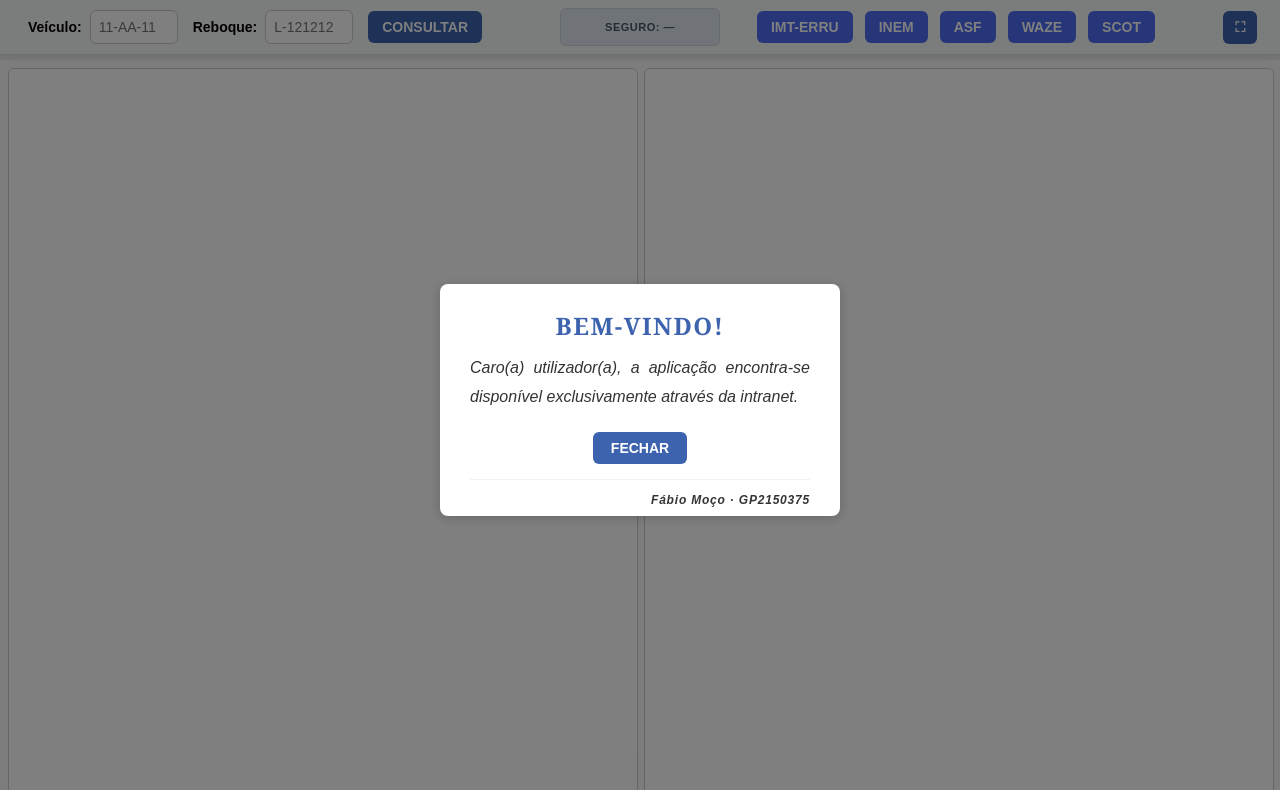
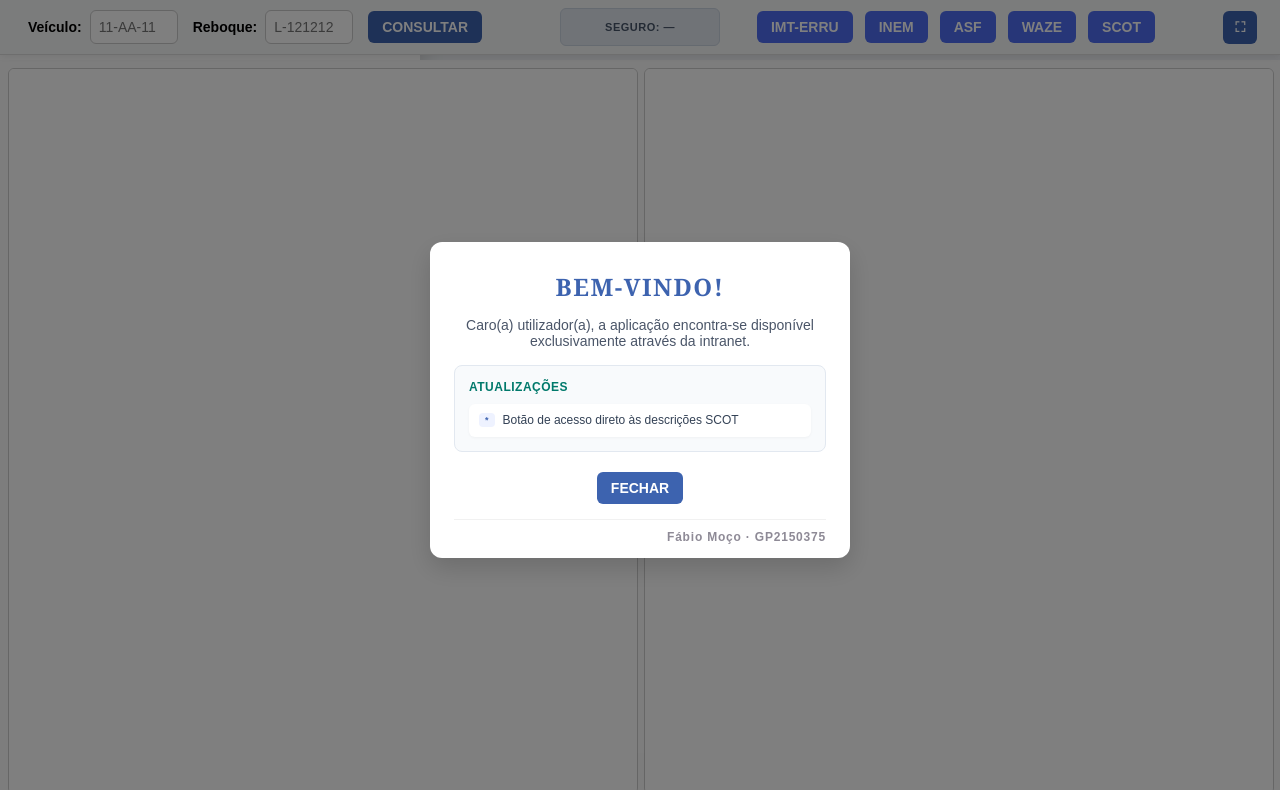
Before and after one commit to bt-ipo/bt-ipo.github.io, a plain HTML site: page teste/IPO_teste.html in a window 1280 px wide. Shown: the top 790 px of the page. Drawn offline with Linux system fonts and the light colour scheme.

Commit message:
Update IPO_teste.html

```diff
--- a/teste/IPO_teste.html
+++ b/teste/IPO_teste.html
@@ -308,7 +308,7 @@
     }
   }
 
-  /* Modal styles */
+ /* Modal styles */
   .modal-overlay {
     position: fixed;
     top: 0; left: 0; right: 0; bottom: 0;
@@ -325,16 +325,7 @@
     visibility: visible;
     opacity: 1;
   }
-  .modal-content {
-    background: white;
-    padding: 25px 30px 5px 30px;
-    border-radius: 8px;
-    max-width: 400px;
-    text-align: center;
-    box-shadow: 0 2px 12px rgba(0,0,0,0.2);
-    box-sizing: border-box;
-  }
-  .modal-content h2 {
+.modal-content h2 {
     font-family: 'Georgia', serif;
     color: #3d63af;
     font-size: 24px;
@@ -342,28 +333,91 @@
     margin: 0 0 12px 0;
     text-transform: uppercase;
     letter-spacing: 1.5px;
+    text-align: center;
   }
-  .modal-content p {
-    font-family: 'Arial', sans-serif;
-    font-size: 16px;
-    color: #333;
-    line-height: 1.8;
-    margin: 0 0 10px 0;
-    font-style: italic;
-    text-align: justify;
+
+  /* Estilo Moderno do Modal e Atualizações */
+  .modal-content {
+    background: #ffffff;
+    padding: 28px 24px 14px 24px;
+    border-radius: 12px;
+    max-width: 420px;
+    width: 90%;
+    text-align: center;
+    box-shadow: 0 10px 25px rgba(0, 0, 0, 0.15);
+    box-sizing: border-box;
   }
-  .modal-content button {
-    padding: 8px 18px;
-    background-color: #3d63af;
-    border: none;
+
+  .modal-intro {
+    font-size: 14px !important;
+    color: #4a5568 !important;
+    font-style: normal !important;
+    text-align: center !important;
+    margin-bottom: 16px !important;
+  }
+
+  /* Bloco de Atualizações */
+  .modal-updates {
+    background: #f8fafc;
+    border: 1px solid #e2e8f0;
+    border-radius: 8px;
+    padding: 14px;
+    margin: 15px 0 20px 0;
+    text-align: left;
+  }
+
+  .updates-header {
+    display: flex;
+    align-items: center;
+    gap: 6px;
+    margin-bottom: 10px;
+  }
+
+
+  .modal-updates h3 {
+    margin: 0;
+    font-size: 12px;
+    font-weight: 700;
+    text-transform: uppercase;
+    letter-spacing: 0.5px;
+    color: #00796b;
+    font-family: Arial, sans-serif;
+  }
+
+  .updates-list {
+    display: flex;
+    flex-direction: column;
+    gap: 5px;
+  }
+
+  .update-item {
+    display: flex;
+    align-items: flex-start;
+    gap: 8px;
+    background: #ffffff;
+    padding: 8px 10px;
     border-radius: 6px;
-    color: white;
-    font-weight: bold;
-    cursor: pointer;
+    box-shadow: 0 1px 3px rgba(0,0,0,0.04);
   }
-  .modal-content button:hover {
-    background-color: #0d1b60;
+
+  .update-badge {
+    font-size: 9px;
+    font-weight: 800;
+    background: #eef2ff;
+    color: #3d63af;
+    padding: 2px 6px;
+    border-radius: 4px;
+    white-space: nowrap;
+    margin-top: 1px;
   }
+
+  .update-text {
+    font-size: 12px;
+    color: #334155;
+    line-height: 1.4;
+    font-family: Arial, sans-serif;
+  }
+
   .modal-buttons {
     display: flex;
     justify-content: center;
@@ -391,6 +445,7 @@
     font-family: Arial, sans-serif;
     letter-spacing: 0.8px;
   }
+
 
 .diagnostic-panel{position:fixed;right:18px;bottom:18px;width:min(720px,calc(100vw - 36px));max-height:62vh;background:#111827;color:#e5e7eb;border:1px solid #374151;border-radius:10px;box-shadow:0 8px 30px rgba(0,0,0,.35);z-index:50000;display:none;overflow:hidden;font-family:Consolas,"Courier New",monospace}
 .diagnostic-panel.active{display:flex;flex-direction:column}
@@ -967,11 +1022,44 @@ function obterIdInstalacao() {
 </head>
 <body>
   <div id="toastNotification" class="toast-notification">Matrícula copiada!</div>
+	<!-- POP UP -->
+<div id="popupModal" class="modal-overlay">
+    <div class="modal-content">
+      <h2>Bem-vindo!</h2>
+      <p class="modal-intro">Caro(a) utilizador(a), a aplicação encontra-se disponível exclusivamente através da intranet.</p>
 
-  <div id="popupModal" class="modal-overlay">
+      <div class="modal-updates">
+        <div class="updates-header">
+          <h3> Atualizações</h3>
+        </div>
+        <div class="updates-list">
+          <div class="update-item">
+            <span class="update-badge">*</span>
+            <span class="update-text">Botão de acesso direto às descrições SCOT</span>
+          </div>
+        </div>
+      </div>
+
+      <div class="modal-buttons">
+        <button onclick="closeModal()">FECHAR</button>
+      </div>
+
+      <div class="modal-footer">
+        <p class="popup-name">Fábio Moço · GP2150375</p>
+      </div>
+    </div>
+  </div>
     <div class="modal-content">
       <h2>Bem-vindo!</h2>
       <p>Caro(a) utilizador(a), a aplicação encontra-se disponível exclusivamente através da intranet.</p>
+	<div class="modal-updates">
+        <h3>Atualizações</h3>
+        <ul>
+          <li>Adicionado botão de acesso direto às descriçoes SCOT.</li>
+          <li>Ajuste do zoom inicial na abertura do documento PDF.</li>
+        </ul>
+      </div>
+
       <div class="modal-buttons">
         <button onclick="closeModal()">FECHAR</button>
       </div>
@@ -980,6 +1068,7 @@ function obterIdInstalacao() {
       </div>
     </div>
   </div>
+
 
   <div class="form-container">
 
```
